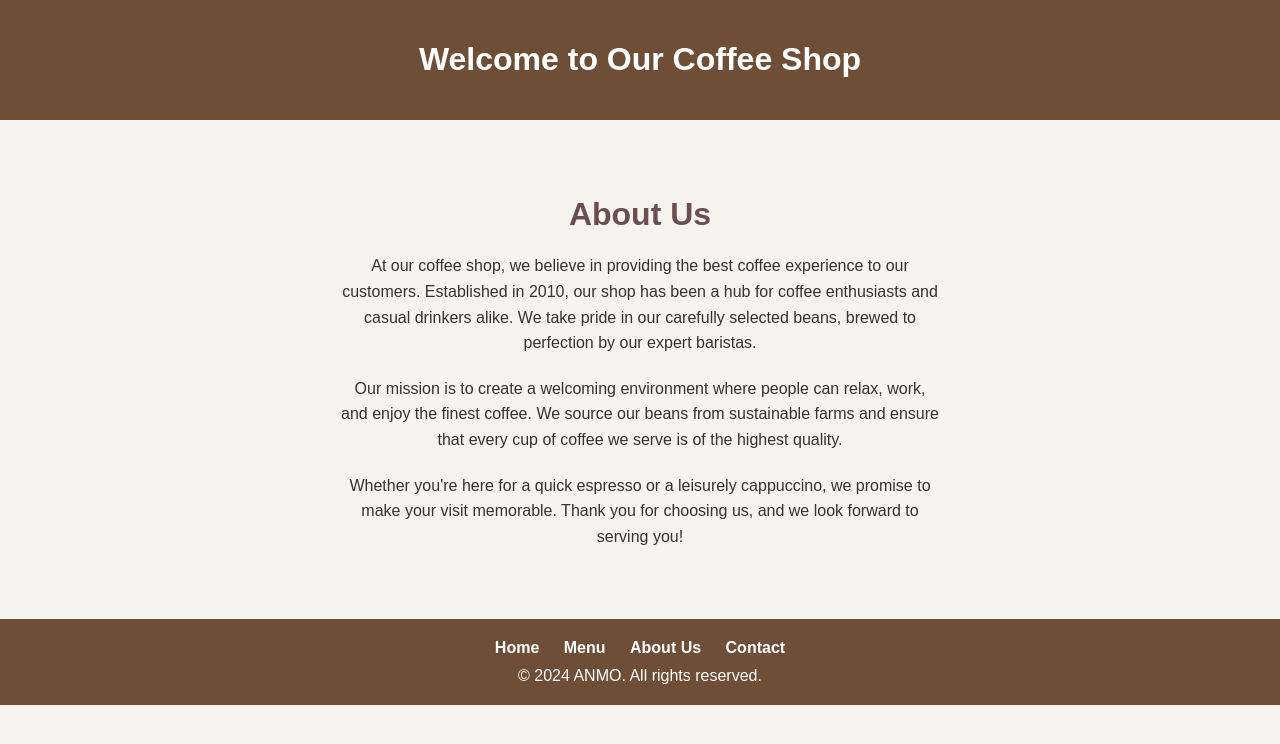
After one commit to Mahmoud-Al-Jaziri/CoffeeShop-CMS, a Django app: page /about/ in a window 1280 px wide. The commit adds this page. Shown: the top 744 px of the page. Run offline with Django 5.2, Linux system fonts and the light colour scheme; a user stored in the database is signed in.

Commit message:
about us page

```diff
--- a/anteiku/urls.py
+++ b/anteiku/urls.py
@@ -20,7 +20,7 @@ urlpatterns = [
     path('delete_order/<str:pk>',views.deleteOrder,name="delete_order"),
     path('user/',views.userPage,name="user-Page"),
     path('account/',views.accountSettings,name="account"),
-    path('contact/',views.contactus,name="contact"),
+    path('about/',views.aboutUs,name="about"),
 
     path('reset_password/',
      auth_views.PasswordResetView.as_view(template_name="shopFront/password_reset.html"),
--- a/shopFront/forms.py
+++ b/shopFront/forms.py
@@ -2,6 +2,7 @@ from django.forms import ModelForm ,TextInput,EmailInput,PasswordInput
 from django.contrib.auth.forms import UserCreationForm
 from django.contrib.auth.models import User
 from django import forms
+from django.core.validators import EmailValidator
 from .models import Order , Customer
 
 class CustomerForm(ModelForm):
--- /dev/null
+++ b/shopFront/templates/shopFront/about.html
@@ -0,0 +1,103 @@
+<!DOCTYPE html>
+<html lang="en">
+<head>
+    <meta charset="UTF-8">
+    <meta name="viewport" content="width=device-width, initial-scale=1.0">
+    <title>About Us - Coffee Shop</title>
+    <style>
+        body {
+            font-family: 'Arial', sans-serif;
+            background-color: #f7f3f0;
+            color: #333;
+            margin: 0;
+            padding: 0;
+        }
+
+        .header {
+            background-color: #6F4E37;
+            color: #fff;
+            padding: 20px 0;
+            text-align: center;
+        }
+
+        .main-content {
+            padding: 50px 15px;
+        }
+
+        .about-us {
+            text-align: center;
+        }
+
+        .about-us h2 {
+            font-size: 2em;
+            margin-bottom: 20px;
+            color: #6b4f4f;
+        }
+
+        .about-text {
+            max-width: 600px;
+            margin: 0 auto;
+            padding: 0 15px;
+        }
+
+        .about-text p {
+            line-height: 1.6;
+            margin-bottom: 20px;
+        }
+
+        .footer {
+            background-color: #6F4E37;
+            color: #fff;
+            text-align: center;
+            padding: 20px 0;
+        }
+
+        .footer .links {
+            margin-bottom: 10px;
+        }
+
+        .footer .links a {
+            color: #fff;
+            text-decoration: none;
+            margin: 0 10px;
+            font-weight: bold;
+        }
+
+        .footer p {
+            margin: 0;
+        }
+
+        @media (max-width: 768px) {
+            .about-text {
+                padding: 0;
+            }
+        }
+    </style>
+</head>
+<body>
+    <header class="header">
+        <h1>Welcome to Our Coffee Shop</h1>
+    </header>
+
+    <main class="main-content">
+        <div class="about-us">
+            <h2>About Us</h2>
+            <div class="about-text">
+                <p>At our coffee shop, we believe in providing the best coffee experience to our customers. Established in 2010, our shop has been a hub for coffee enthusiasts and casual drinkers alike. We take pride in our carefully selected beans, brewed to perfection by our expert baristas.</p>
+                <p>Our mission is to create a welcoming environment where people can relax, work, and enjoy the finest coffee. We source our beans from sustainable farms and ensure that every cup of coffee we serve is of the highest quality.</p>
+                <p>Whether you're here for a quick espresso or a leisurely cappuccino, we promise to make your visit memorable. Thank you for choosing us, and we look forward to serving you!</p>
+            </div>
+        </div>
+    </main>
+
+    <footer class="footer">
+        <div class="links">
+            <a href="{% url 'homePage' %}">Home</a>
+            <a href="#">Menu</a>
+            <a href="{% url "about" %}">About Us</a>
+            <a href="#">Contact</a>
+        </div>
+        <p>&copy; 2024 ANMO. All rights reserved.</p>
+    </footer>
+</body>
+</html>
--- a/shopFront/templates/shopFront/password_reset.html
+++ b/shopFront/templates/shopFront/password_reset.html
@@ -67,7 +67,7 @@
 </head>
 <body>
   <h3>Password Reset</h3>
-  <p>Forgotten your password? Enter your email address below, and we’ll email instructions for setting a new one.</p>
+  <p>Forgotten your password? Enter your email address below, and we'll email instructions for setting a new one.</p>
   <form method="post">
     {% csrf_token %}
     {{ form }}
--- a/shopFront/views.py
+++ b/shopFront/views.py
@@ -10,6 +10,7 @@ from django.contrib import messages
 from django.contrib.auth import authenticate , login , logout
 from django.contrib.auth.decorators import login_required
 from .decorators import unauthenticated_user , allowed_users , admin_only
+
 
 @unauthenticated_user
 def registerPage(request):
@@ -155,6 +156,6 @@ def accountSettings(request):
     context = {'form':form}
     return render(request,'shopFront/account_settings.html', context)
 
-def contactus(request):
-    context = {}
-    return render(request,'shopFront/contactus.html')
+@login_required(login_url='login')
+def aboutUs(request):
+    return render(request,'shopFront/about.html')
```
Also changed, not shown: shopFront/templates/shopFront/homePageFooter.html (+3 -4 lines), db.sqlite3.
